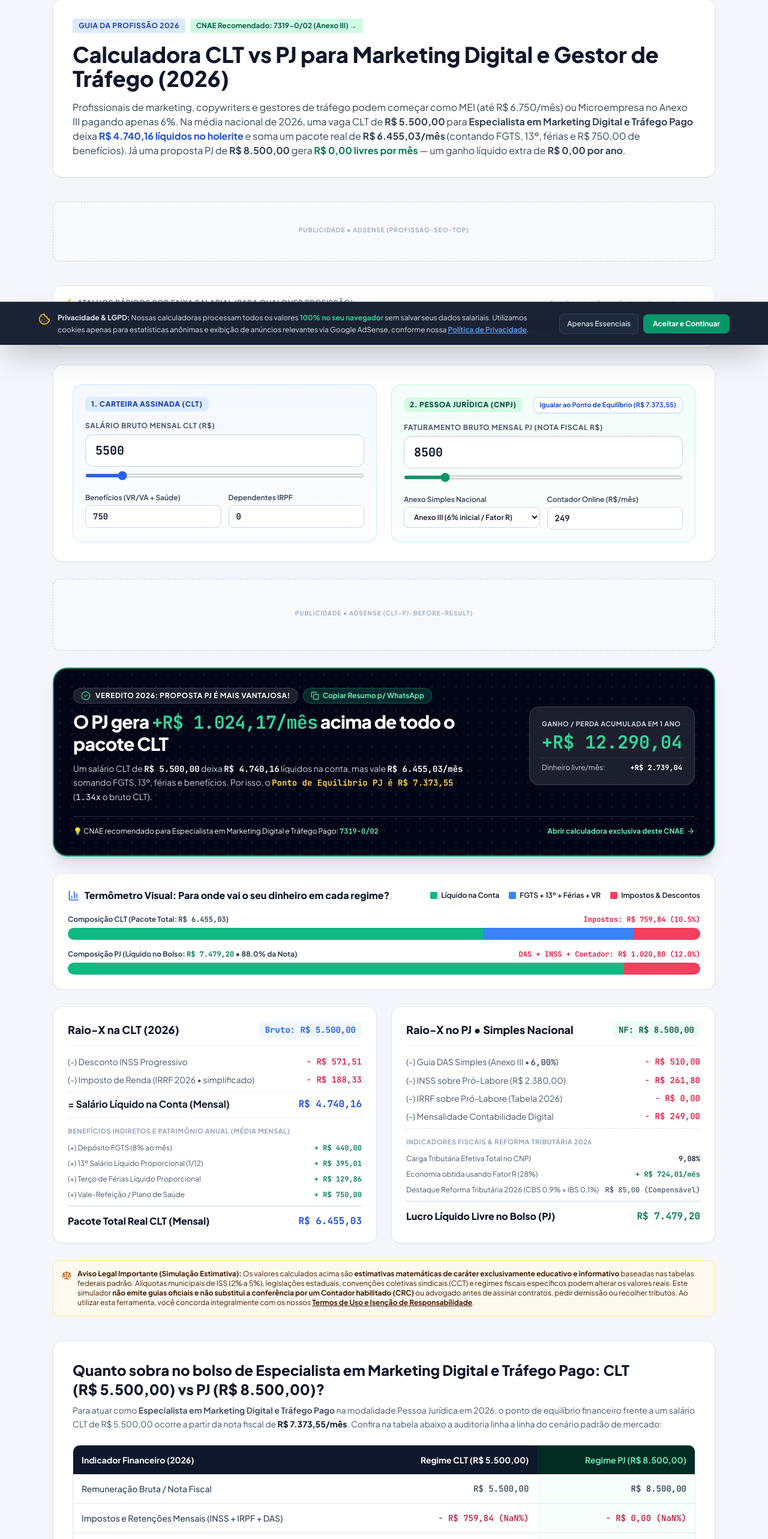
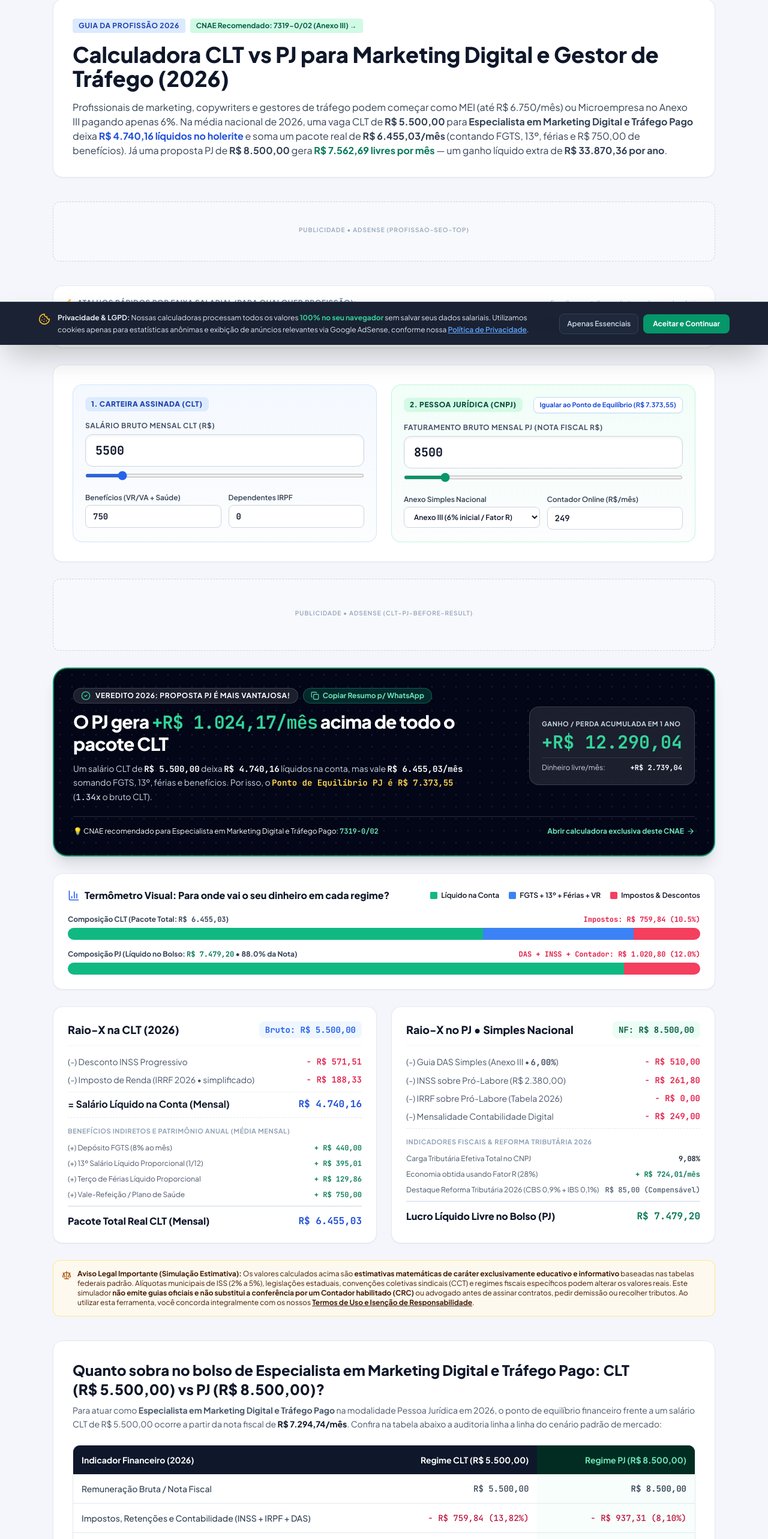
Before and after one commit to Diegosilva20/CalculadoraFiscal, a Next.js app: page /clt-vs-pj/profissao/analista-de-marketing-e-trafego in a window 1280 px wide. Shown: the part 225-2791 px from the top of the page at 60% size. Built offline with nearby package versions, Linux system fonts and the light colour scheme; no server answers.

Commit message:
fix(seo): align profession SSR comparison table with exact CLTvsPJComparisonResult types

```diff
--- a/src/app/clt-vs-pj/profissao/[slug]/page.tsx
+++ b/src/app/clt-vs-pj/profissao/[slug]/page.tsx
@@ -28,8 +28,8 @@ export async function generateMetadata({
     salarioBrutoCLT: prof.salarioMedioCLT,
     faturamentoBrutoPJ: prof.propostaMediaPJ,
     beneficiosCLT: prof.beneficiosMediosCLT,
-    anexoSimples: prof.sujeitoFatorR ? "III" : prof.anexoPadrao,
-    usarFatorR28: prof.sujeitoFatorR,
+    anexoPJ: prof.anexoPadrao,
+    sujeitoFatorR: prof.sujeitoFatorR,
   });
 
   return {
@@ -54,9 +54,14 @@ export default async function ProfissaoProgrammaticPage({
     salarioBrutoCLT: prof.salarioMedioCLT,
     faturamentoBrutoPJ: prof.propostaMediaPJ,
     beneficiosCLT: prof.beneficiosMediosCLT,
-    anexoSimples: prof.sujeitoFatorR ? "III" : prof.anexoPadrao,
-    usarFatorR28: prof.sujeitoFatorR,
+    anexoPJ: prof.anexoPadrao,
+    sujeitoFatorR: prof.sujeitoFatorR,
   });
+
+  const aliquotaEfetivaCLT =
+    prof.salarioMedioCLT > 0
+      ? (sim.clt.inss + sim.clt.irpf) / prof.salarioMedioCLT
+      : 0;
 
   const schemaGraph = buildCalculatorSchemaGraph({
     title: prof.tituloSEO,
@@ -138,10 +143,10 @@ export default async function ProfissaoProgrammaticPage({
           <strong>{formatBRL(sim.clt.pacoteTotalMensalReal)}/mês</strong> (contando FGTS, 13º, férias e {formatBRL(prof.beneficiosMediosCLT)} de benefícios). Já uma proposta PJ de{" "}
           <strong>{formatBRL(prof.propostaMediaPJ)}</strong> gera{" "}
           <strong className="text-emerald-700">
-            {formatBRL(sim.pj.liquidoTotalMensal)} livres por mês
+            {formatBRL(sim.pj.lucroLiquidoIsento)} livres por mês
           </strong>{" "}
           — um ganho líquido extra de{" "}
-          <strong>{formatBRL(sim.diferencaMensalNoBolso * 12)} por ano</strong>.
+          <strong>{formatBRL(sim.diferencaNoBolsoMensal * 12)} por ano</strong>.
         </p>
       </div>
 
@@ -195,12 +200,12 @@ export default async function ProfissaoProgrammaticPage({
                 </td>
               </tr>
               <tr>
-                <td className="p-3.5 font-medium">Impostos e Retenções Mensais (INSS + IRPF + DAS)</td>
+                <td className="p-3.5 font-medium">Impostos, Retenções e Contabilidade (INSS + IRPF + DAS)</td>
                 <td className="p-3.5 text-right font-mono text-rose-700">
-                  - {formatBRL(sim.clt.inss + sim.clt.irpf)} ({formatPercent(sim.clt.aliquotaEfetivaTotal)})
+                  - {formatBRL(sim.clt.inss + sim.clt.irpf)} ({formatPercent(aliquotaEfetivaCLT)})
                 </td>
                 <td className="p-3.5 text-right font-mono text-rose-700 bg-emerald-50/40">
-                  - {formatBRL(sim.pj.impostoTotalMensal)} ({formatPercent(sim.pj.aliquotaEfetivaTotal)})
+                  - {formatBRL(sim.pj.totalImpostosECustos)} ({formatPercent(sim.pj.cargaTributariaTotalPercentual)})
                 </td>
               </tr>
               <tr>
@@ -209,7 +214,7 @@ export default async function ProfissaoProgrammaticPage({
                   {formatBRL(sim.clt.salarioLiquidoMensal)}
                 </td>
                 <td className="p-3.5 text-right font-mono font-bold text-emerald-800 bg-emerald-50/40">
-                  {formatBRL(sim.pj.liquidoTotalMensal)}
+                  {formatBRL(sim.pj.lucroLiquidoIsento)}
                 </td>
               </tr>
               <tr>
@@ -225,7 +230,7 @@ export default async function ProfissaoProgrammaticPage({
                 <td className="p-3.5">Patrimônio Mensal Efetivo (Líquido + Provisões)</td>
                 <td className="p-3.5 text-right font-mono">{formatBRL(sim.clt.pacoteTotalMensalReal)}</td>
                 <td className="p-3.5 text-right font-mono text-emerald-700 bg-emerald-100/60">
-                  {formatBRL(sim.pj.liquidoTotalMensal)}
+                  {formatBRL(sim.pj.lucroLiquidoIsento)}
                 </td>
               </tr>
             </tbody>
@@ -267,7 +272,7 @@ export default async function ProfissaoProgrammaticPage({
               3. Plano de Saúde PME e Reserva de Férias
             </h3>
             <p>
-              Substitua os {formatBRL(prof.beneficiosMediosCLT)} de benefícios da CLT contratando um <strong>plano de saúde empresarial pelo CNPJ</strong> (até 35% mais barato que planos individuais PF) e alocando mensalmente {formatBRL(sim.clt.fgtsMensal + sim.clt.provisaoFeriasLiquidaMensal)} em um CDB 100% CDI de liquidez diária para cobrir suas férias remuneradas.
+              Substitua os {formatBRL(prof.beneficiosMediosCLT)} de benefícios da CLT contratando um <strong>plano de saúde empresarial pelo CNPJ</strong> (até 35% mais barato que planos individuais PF) e alocando mensalmente {formatBRL(sim.clt.fgtsMensal + sim.clt.provisaoFeriasLiquidoMensal)} em um CDB 100% CDI de liquidez diária para cobrir suas férias remuneradas.
             </p>
           </div>
         </div>
```
